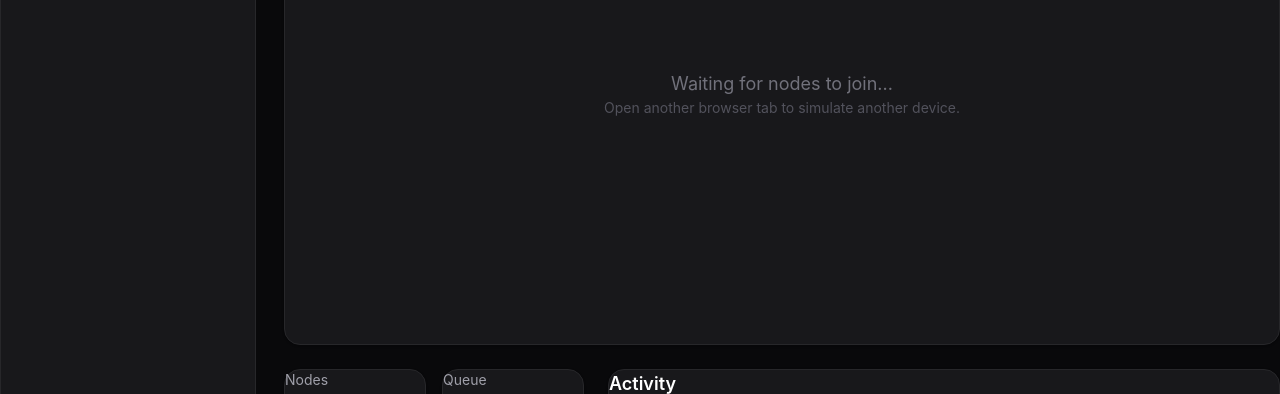
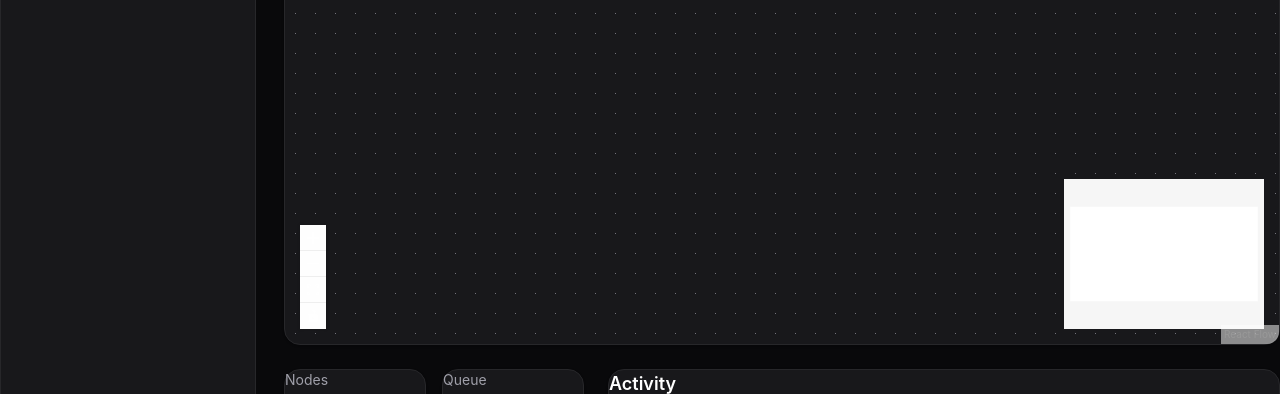
Before and after one commit to Saumyaketu/SignalZero, a React (Vite) app in the folder frontend/: page / in a window 1280 px wide. Shown: the part 251-645 px from the top of the page. Built offline with nearby package versions, Linux system fonts and the light colour scheme; no server answers.

Commit message:
feat: Visualized live mesh topology using React Flow

```diff
--- a/frontend/package.json
+++ b/frontend/package.json
@@ -11,6 +11,7 @@
   },
   "dependencies": {
     "@tailwindcss/vite": "^4.3.2",
+    "@xyflow/react": "^12.11.2",
     "clsx": "^2.1.1",
     "dexie": "^4.4.4",
     "framer-motion": "^12.42.2",
--- a/frontend/src/components/layout/NetworkPanel.tsx
+++ b/frontend/src/components/layout/NetworkPanel.tsx
@@ -1,17 +1,13 @@
 import Panel from "../ui/Panel";
+import MeshGraph from "../../features/network/components/MeshGraph";
+import { useMesh } from "../../features/network/hooks/useMesh";
 
 function NetworkPanel() {
+  const { graphNodes, graphEdges } = useMesh();
+
   return (
     <Panel title="Mesh Network" className="h-full">
-      <div className="h-full flex items-center justify-center">
-        <div className="text-center">
-          <p className="text-zinc-500 text-lg">Waiting for nodes to join...</p>
-
-          <p className="text-sm text-zinc-600 mt-2">
-            Open another browser tab to simulate another device.
-          </p>
-        </div>
-      </div>
+      <MeshGraph nodes={graphNodes} edges={graphEdges} />
     </Panel>
   );
 }
--- /dev/null
+++ b/frontend/src/features/network/components/MeshGraph.tsx
@@ -0,0 +1,31 @@
+import {
+  Background,
+  Controls,
+  MiniMap,
+  ReactFlow,
+  type Node,
+  type Edge,
+} from "@xyflow/react";
+
+import "@xyflow/react/dist/style.css";
+
+interface Props {
+  nodes: Node[];
+  edges: Edge[];
+}
+
+function MeshGraph({ nodes, edges }: Props) {
+  return (
+    <div className="h-full w-full rounded-xl overflow-hidden">
+      <ReactFlow nodes={nodes} edges={edges} fitView>
+        <MiniMap />
+
+        <Controls />
+
+        <Background />
+      </ReactFlow>
+    </div>
+  );
+}
+
+export default MeshGraph;
--- /dev/null
+++ b/frontend/src/features/network/hooks/useMesh.ts
@@ -0,0 +1,41 @@
+import { useMemo } from "react";
+import type { Edge, Node } from "@xyflow/react";
+import { useNetworkStore } from "../../../store/networkStore";
+
+export function useMesh() {
+  const { nodes } = useNetworkStore();
+
+  const graphNodes = useMemo<Node[]>(() => {
+    return nodes.map((node, index) => ({
+      id: node.nodeId,
+
+      position: {
+        x: 150 + index * 220,
+        y: 200,
+      },
+
+      data: {
+        label: node.username,
+      },
+    }));
+  }, [nodes]);
+
+  const graphEdges = useMemo<Edge[]>(() => {
+    const edges: Edge[] = [];
+
+    for (let i = 0; i < graphNodes.length - 1; i++) {
+      edges.push({
+        id: `${i}`,
+        source: graphNodes[i].id,
+        target: graphNodes[i + 1].id,
+      });
+    }
+
+    return edges;
+  }, [graphNodes]);
+
+  return {
+    graphNodes,
+    graphEdges,
+  };
+}
```
Also changed, not shown: 1 other file (tests, documents, lock files or other folders).
